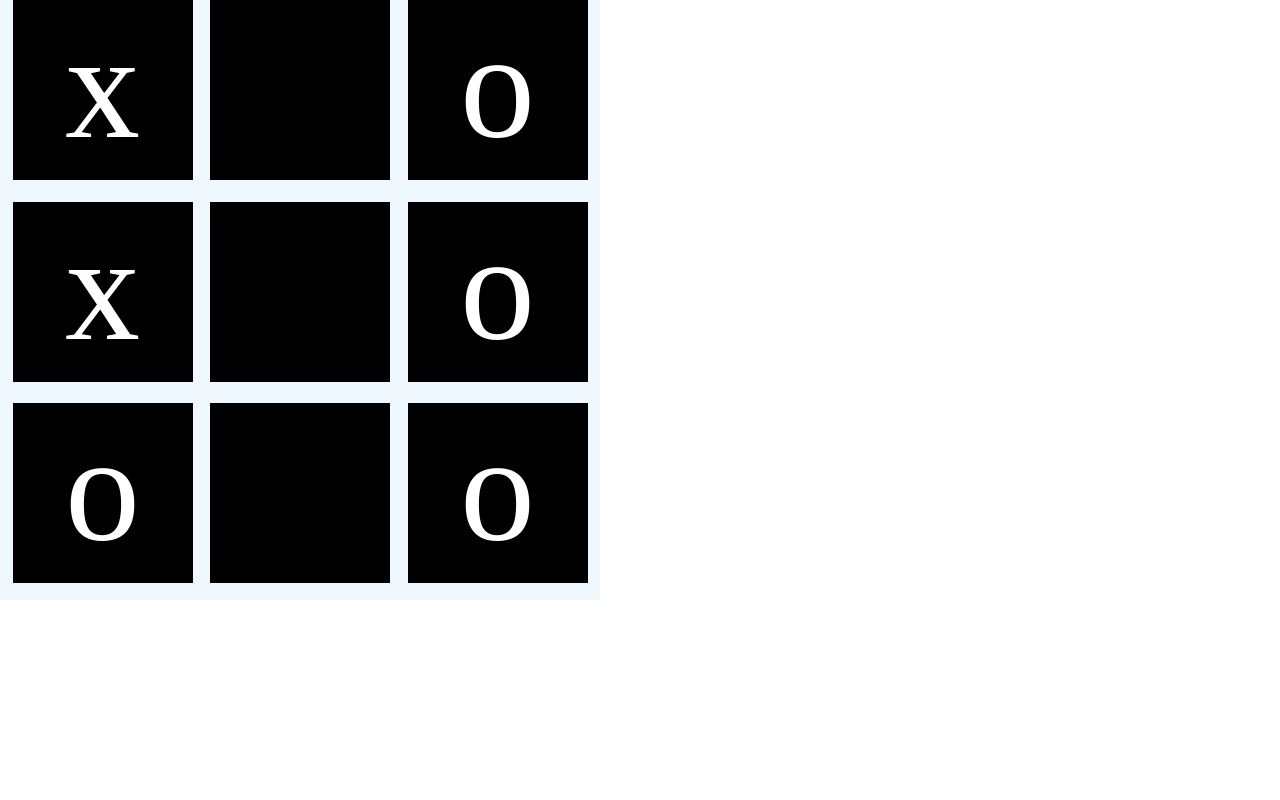
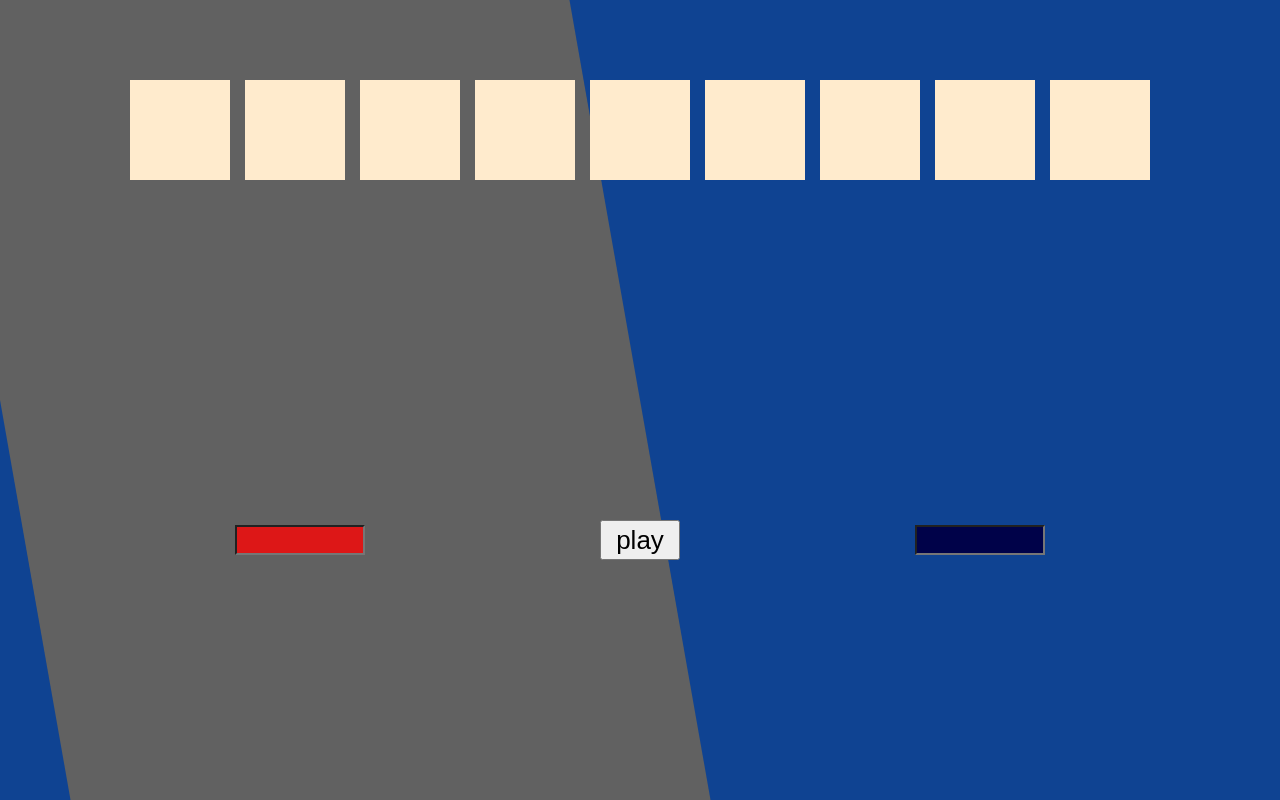
Before and after one commit to Bokhylle/tic-tac-toe, a plain HTML site: page index.html in a window 1280 px wide. Drawn offline with Linux system fonts and the light colour scheme.

Commit message:
added play button functionality and reset button to clear board and restart game

```diff
--- a/css/styles.css
+++ b/css/styles.css
@@ -1,31 +1,94 @@
+:root {
+    --darkmain: #000249;
+    --lightmain: #0F4392;
+    --darksecondary: #DD1717;
+    --lightsecondary: #FF4949;
+}
 * {
     box-sizing: border-box;
 }
 html {
     height: 100vh;
+    max-width: 100vw;
+    overflow: hidden;
 }
 body {
     margin: 0;
+    height: 100%;
 }
 .flex {
     display: flex;
 }
+.background {
+    height: 100%;
+    width: 100%;
+    position: absolute;
+}
+.red {
+    width: 50%;
+    height: 100%;
+    background-color: rgb(97, 97, 97);
+    transform: skewX(10deg);
+}
+.blue {
+    background-color: var(--lightmain);
+
+}
+#oneName {
+    background-color: var(--darksecondary);
+}
+#twoName {
+    background-color: var(--darkmain);
+}
+#gameContainer {
+    position: relative;
+    flex-direction: column;
+    justify-content: space-between;
+    align-items: center;
+    top: 10%;
+    height: 60%
+}
 #boardContainer {
-    height: 600px;
-    width: 600px;
-    background-color: aliceblue;
     flex-wrap: wrap;
-    gap: 5px;
-    justify-content: space-evenly;
+    width: 100%;
+    height: auto;
+    gap: 15px;
+    justify-content: center;
+    align-items: stretch;
 }
 .boardTile {
-    max-width: 200px;
-    max-height: 200px;
-    height: 30%;
-    width: 30%;
-    background-color: black;
+    width: 100px;
+    height: 100px;
+    background-color: blanchedalmond;
     flex: 1 1 100;
-    color: white;
-    font-size: 150px;
+    color: transparent;
+    font-size: 100px;
     text-align: center;
+    background-size: cover;
 }
+.x {
+    background-image: url(../img/clear_black_36dp.png);
+}
+.o {
+    background-image: url(../img/radio_button_unchecked_black_36dp.svg);
+}
+.c {
+    background-image: url(../img/Chorn\ Logo.png);
+}
+#controlContainer {
+    justify-content: space-evenly;
+    height: auto;
+    width: 100%;
+    align-items: center;
+}
+.gameBtn button{
+    width: 80px;
+    height: 40px;
+    font-size: 26px;
+}
+.nameInput input {
+    width: 130px;
+    flex-shrink: 0;
+    height: 30px;
+    font-size: 20px;
+}
--- a/index.html
+++ b/index.html
@@ -8,17 +8,25 @@
     <title>Tic Tac Toe</title>
 </head>
 <body>
-    <div id="gameContainer">
+    <div class="background blue"> <div class="background red"></div></div>
+
+    <div id="gameContainer" class="flex">
         <div id="boardContainer" class="flex">
-            <div id='tile1' class="boardTile">x</div>
+            <div id='tile1' class="boardTile"></div>
             <div id='tile2' class="boardTile"></div>
-            <div id='tile3' class="boardTile">o</div>
-            <div id='tile4' class="boardTile">x</div>
+            <div id='tile3' class="boardTile"></div>
+            <div id='tile4' class="boardTile"></div>
             <div id='tile5' class="boardTile"></div>
-            <div id='tile6' class="boardTile">o</div>
-            <div id='tile7' class="boardTile">o</div>
+            <div id='tile6' class="boardTile"></div>
+            <div id='tile7' class="boardTile"></div>
             <div id='tile8' class="boardTile"></div>
-            <div id='tile9' class="boardTile">o</div>
+            <div id='tile9' class="boardTile"></div>
+        </div>
+        <div id="controlContainer" class="flex">
+            <div class="nameInput"><input id="oneName" type="text"></div>
+            <div class="gameBtn"><button id="playBtn">play</button></div>
+            <div class="nameInput"><input id="twoName" type="text"></div>
+
         </div>
     </div>
 
--- a/script.js
+++ b/script.js
@@ -2,18 +2,21 @@ players = (function(){
 const playerFactory = (name, team) => {
     const printName = () => {return name};
     const printTeam = () => {return team};
+    const printIcon = () => {return iconTag}
     return {printName, printTeam, name}
 }
 
-const playerOne = playerFactory('', 'X')
-const playerTwo = playerFactory('', 'O')
+const playerOne = playerFactory('', 'x')
+const playerTwo = playerFactory('', 'o')
 
 return {
     playerOne, playerTwo
 }
 })()
 gameMod = (function(){
-
+const playBtn = document.getElementById('playBtn')
+const oneName = document.getElementById('oneName')
+const twoName = document.getElementById('twoName')
 
 let whosGo = players.playerOne
 const turnSwapper = () => {
@@ -23,16 +26,13 @@ const turnSwapper = () => {
         whosGo = players.playerOne;
     }
 };
-
-function enablePlay() {
-    // if (document.addEventListener('click', makeMove))
-        document.addEventListener('click', makeMove)
 function makeMove (e){
     const elem = this.elementFromPoint(e.clientX, e.clientY);
     console.log(elem)
     if (elem.classList.contains('boardTile')) {
         if(elem.textContent === '') {
             elem.textContent = whosGo.printTeam();
+            elem.classList.add(whosGo.printTeam())
             turnSwapper()
             gameBoardMod.victoryCheck()
             return
@@ -41,9 +41,30 @@ function enablePlay() {
         }
     }
 }
+function enablePlay() {
+
+        document.addEventListener('click', makeMove)
+    }
+function disablePlay() {
+        document.removeEventListener('click', makeMove)
+    }
+    playBtn.onclick  = () => {
+        if (playBtn.textContent === 'Reset') {
+            disablePlay()
+            playBtn.textContent = 'Play'
+            oneName.disabled = false;
+            twoName.disabled = false;
+            gameBoardMod.clearBoard()
+            return
+        }
+        enablePlay()
+        oneName.disabled = true;
+        twoName.disabled = true;
+        playBtn.textContent = 'Reset'
     }
 return {
-    enablePlay
+    enablePlay,
+    disablePlay
 }
 })()
 
@@ -92,6 +113,9 @@ const gameBoardMod = (function(){
     function clearBoard() {
         objectLooper(gameBoard, function(param){
             param.textContent = ''
+            param.classList.remove('x')
+            param.classList.remove('o')
+            param.classList.remove('c')
         })
     }
     function checkBoard() {
```
Also changed, not shown: img/Chorn Logo.png (added), img/clear_black_36dp.png (added), img/clear_black_36dp.svg (added), img/radio_button_unchecked_black_36dp.svg (added). Lines whose indentation alone changed are shown as unchanged.
